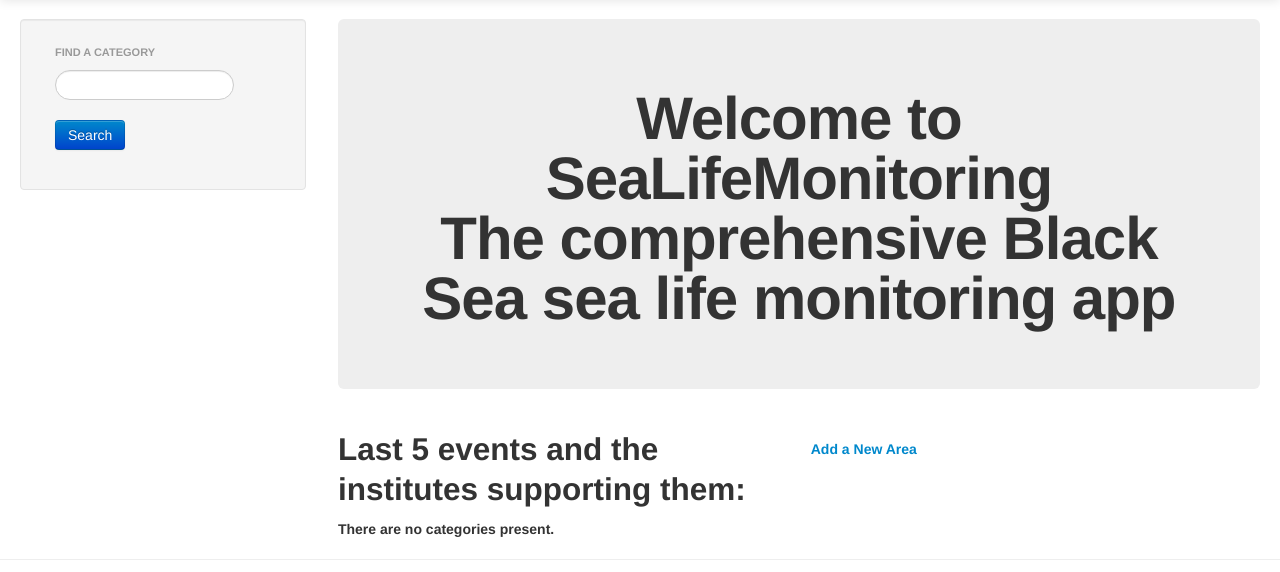
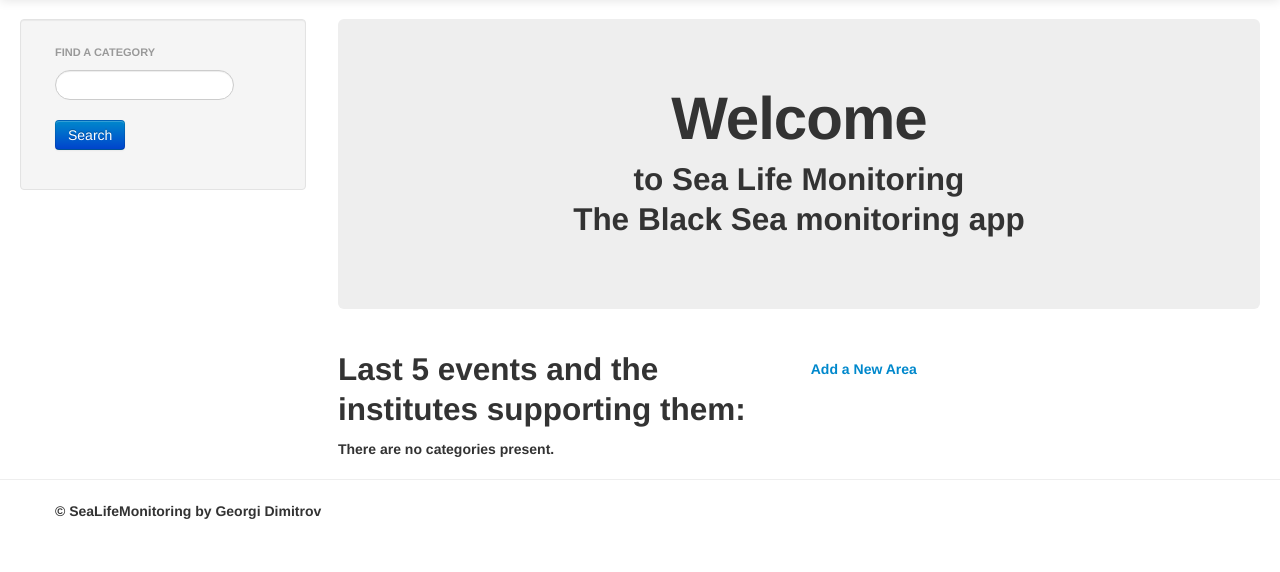
Before and after one commit to gogodi91/SeaLifeMonitoring, a Django app: page / in a window 1280 px wide. Shown: the part 41-613 px from the top of the page. Run offline with Django 3.2, Linux system fonts and the light colour scheme; data that the repository does not hold is empty; parts of the project's set-up code (start-up, migrations or seed data) failed here and were passed over; some libraries are stand-ins or nearby versions.

Commit message:
forgotten commit dont know what has changed

```diff
--- a/SeaLifeMonitoring/monitoring/views.py
+++ b/SeaLifeMonitoring/monitoring/views.py
@@ -497,14 +497,14 @@ def results(request):
 	# Take whatever was written in FIND A CATEGORY field and save it for later use
 	if request.method == 'GET':
 		category = request.GET.get('results')
-		print "CAT IS " + category
+		print ">>>>CAT IS " + category
 
 	# Dictionary that contains the search word and all relevant tables
 	mydict = {'category': category}
 	if TAXA.objects.exists():
 		try:
 			taxa = TAXA.objects.get(Scientific_Name__iexact = category)
-			print taxa.Scientific_Name
+			print ">>>>" + taxa.Scientific_Name
 			mydict['TAXA'] = taxa
 			mydict['TAXAIsEmpty'] = False
 			typespec = TypeSpec.objects.get(taxa__Scientific_Name__iexact = category)
--- a/SeaLifeMonitoring/templates/monitoring/base.html
+++ b/SeaLifeMonitoring/templates/monitoring/base.html
@@ -86,7 +86,7 @@
 				<p>&copy; SeaLifeMonitoring by Georgi Dimitrov</p>
 			</div>
 		</footer>
-		<script src="{% static 'js/jquery-2.1.1.min' %}"></script>
+		<script src="{% static 'js/jquery-2.1.1.min.js' %}"></script>
 		<script src="{% static 'js/bootstrap.js' %}"></script>
 	</body>
 </html>
--- a/SeaLifeMonitoring/templates/monitoring/index.html
+++ b/SeaLifeMonitoring/templates/monitoring/index.html
@@ -4,10 +4,10 @@
 
 {% block body_block %}
 <div class="hero-unit">
-	  	  <h1 align=center>Welcome to <br/>
-				<strong>SeaLifeMonitoring<strong><br/>
-				The comprehensive Black Sea sea life monitoring app<br/>
-        </h1>
+	  	  <h1 align=center>Welcome<br/></h1>
+				<h2 align=center><strong> to Sea Life Monitoring<strong><br/>
+				<p>The Black Sea monitoring app</p></h2>
+
 			<!--{% if user.is_authenticated %}
 			<h1>Rango says... hello {{ user.username }}!</h1>
 			{% else %}
```
Also changed, not shown: 1 other file.
